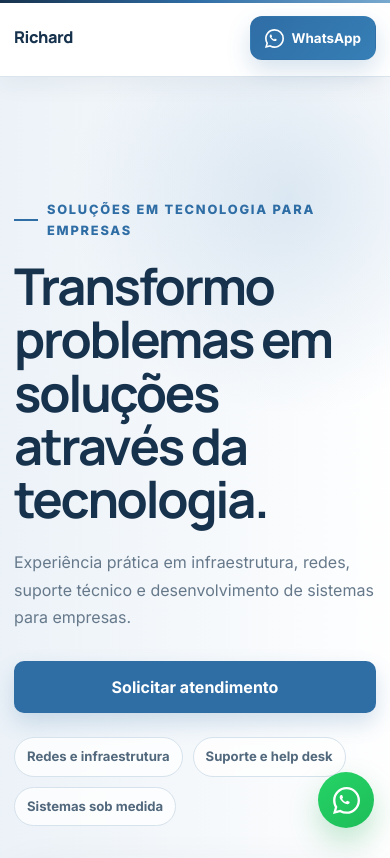
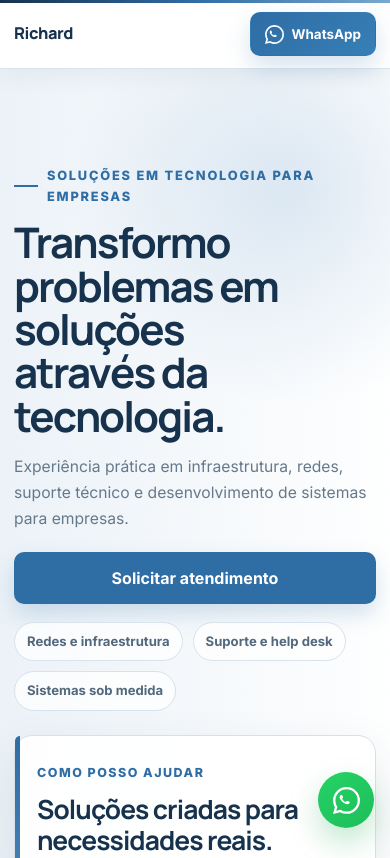
Before and after one commit to lucasrichard0512-creator/orichard-ti-landing-page, a plain HTML site: page index.html in a window 390 px wide. Shown: the top 858 px of the page. Drawn offline with Linux system fonts and the light colour scheme.

Commit message:
Add files via upload

```diff
--- a/index.html
+++ b/index.html
@@ -814,6 +814,149 @@
       }
     }
 
+
+    /* Refinamento corporativo: menos espaço, títulos mais controlados */
+    .header-inner {
+      min-height: 72px;
+    }
+
+    .header-whatsapp {
+      min-height: 42px;
+      padding: 0 16px;
+      border-radius: 10px;
+    }
+
+    .hero-grid {
+      min-height: auto;
+      padding: 72px 0 68px;
+      gap: 44px;
+    }
+
+    .hero h1,
+    h1 {
+      max-width: 11ch;
+      margin-bottom: 18px;
+      font-size: clamp(2.65rem, 5.2vw, 4rem);
+      line-height: 1.04;
+      letter-spacing: -.045em;
+    }
+
+    .hero-copy {
+      max-width: 640px;
+      margin-bottom: 24px;
+      font-size: 1.03rem;
+      line-height: 1.72;
+    }
+
+    .eyebrow {
+      margin-bottom: 14px;
+    }
+
+    .hero-actions {
+      margin-bottom: 18px;
+    }
+
+    section {
+      padding: 74px 0;
+    }
+
+    .section-heading {
+      margin-bottom: 32px;
+    }
+
+    .section-heading h2,
+    h2 {
+      margin-bottom: 14px;
+      font-size: clamp(1.9rem, 3vw, 2.7rem);
+      line-height: 1.14;
+    }
+
+    .about-grid,
+    .case-intro {
+      gap: 38px;
+    }
+
+    .about-panel,
+    .hero-panel,
+    .service-card {
+      padding: 26px;
+    }
+
+    .gallery,
+    .service-grid {
+      gap: 18px;
+    }
+
+    .cta {
+      padding: 60px 0;
+    }
+
+    .cta-box {
+      padding: 34px 36px;
+    }
+
+    .case-feature figcaption {
+      padding: 22px 24px;
+    }
+
+    @media (max-width: 920px) {
+      .hero-grid {
+        padding: 56px 0 60px;
+        gap: 30px;
+      }
+
+      section {
+        padding: 64px 0;
+      }
+    }
+
+    @media (max-width: 680px) {
+      .header-inner {
+        min-height: 68px;
+      }
+
+      .hero-grid {
+        padding: 42px 0 50px;
+        gap: 24px;
+      }
+
+      .hero h1,
+      h1 {
+        max-width: 11ch;
+        margin-bottom: 16px;
+        font-size: clamp(2.3rem, 10.8vw, 3rem);
+        line-height: 1.03;
+      }
+
+      .hero-copy {
+        margin-bottom: 20px;
+        font-size: .98rem;
+        line-height: 1.65;
+      }
+
+      section {
+        padding: 54px 0;
+      }
+
+      .section-heading {
+        margin-bottom: 26px;
+      }
+
+      .about-panel,
+      .hero-panel,
+      .service-card {
+        padding: 22px;
+      }
+
+      .cta {
+        padding: 48px 0;
+      }
+
+      .cta-box {
+        padding: 28px 22px;
+      }
+    }
+
 </style>
 </head>
 <body>
```
